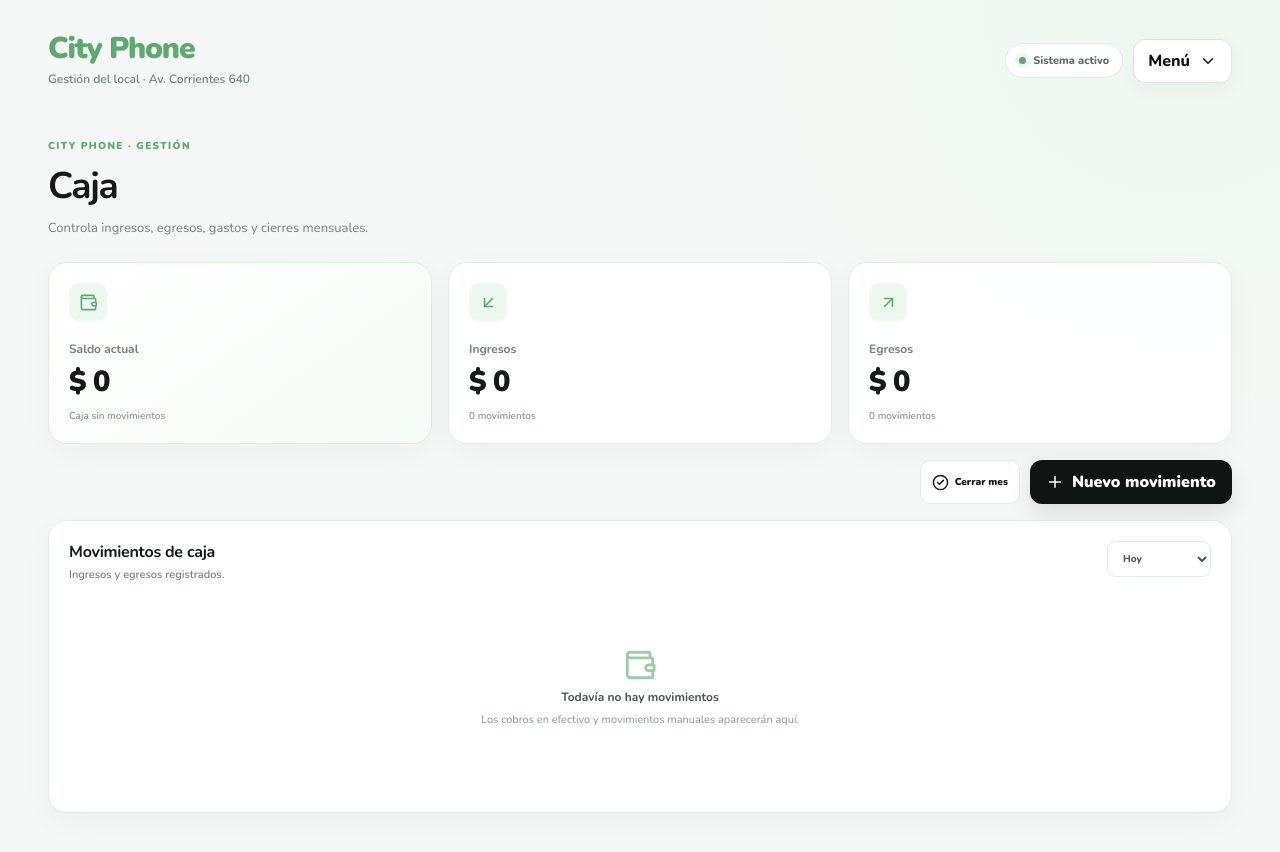
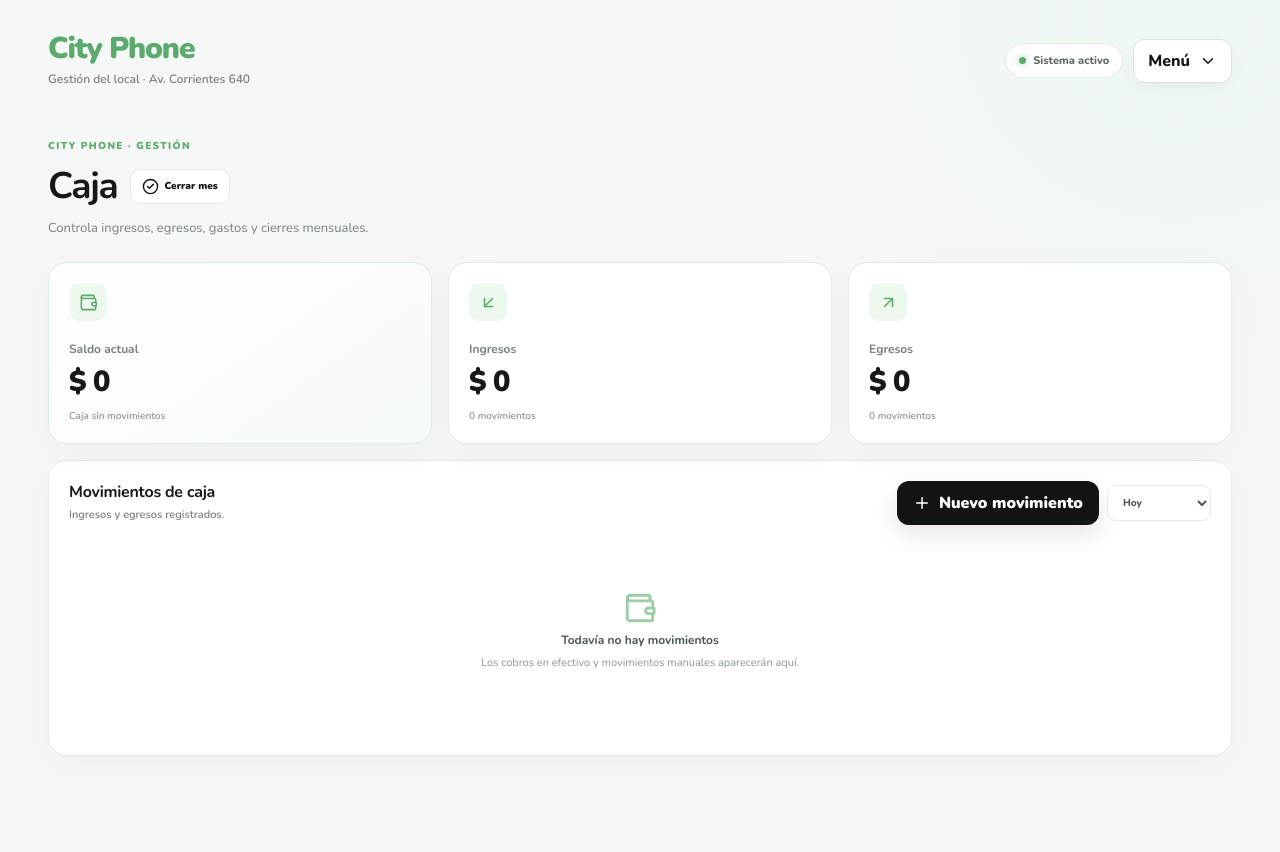
Before and after one commit to MarbellSantana/CityPhone, a Next.js app: page /caja in a window 1280 px wide. Shown: the top 852 px of the page. After the commit the page ends 812 px from the top, so only its background shows below. Built offline with nearby package versions, Linux system fonts and the light colour scheme.

Commit message:
Reposition cash actions in Caja

```diff
--- a/app/caja/page.tsx
+++ b/app/caja/page.tsx
@@ -96,16 +96,16 @@
     setShowClose(false);
   }
 
-  return <AppShell title="Caja" subtitle="Controla ingresos, egresos, gastos y cierres mensuales." active="Caja">
+  return <AppShell
+    title="Caja"
+    subtitle="Controla ingresos, egresos, gastos y cierres mensuales."
+    active="Caja"
+    titleAction={<button className="outline-action" onClick={() => setShowClose(true)}><CheckCircle2 size={17}/> Cerrar mes</button>}
+  >
     <section className="kpis page-kpis">
       <div className="card kpi-card"><div className="kpi-top"><span className="icon-box"><Wallet size={19}/></span></div><div className="kpi-label">Saldo actual</div><div className="kpi-value">{money.format(totals.balance)}</div><div className="kpi-foot">{movements.length ? `${movements.length} movimientos registrados` : "Caja sin movimientos"}</div></div>
       <div className="card kpi-card"><div className="kpi-top"><span className="icon-box"><ArrowDownLeft size={19}/></span></div><div className="kpi-label">Ingresos</div><div className="kpi-value">{money.format(totals.income)}</div><div className="kpi-foot">{movements.filter(m => m.type === "Ingreso").length} movimientos</div></div>
       <div className="card kpi-card"><div className="kpi-top"><span className="icon-box"><ArrowUpRight size={19}/></span></div><div className="kpi-label">Egresos</div><div className="kpi-value">{money.format(totals.expenses)}</div><div className="kpi-foot">{movements.filter(m => m.type === "Egreso").length} movimientos</div></div>
-    </section>
-
-    <section className="section-gap" style={{display:"flex", justifyContent:"flex-end", gap:10, flexWrap:"wrap"}}>
-      <button className="outline-action" onClick={() => setShowClose(true)}><CheckCircle2 size={17}/> Cerrar mes</button>
-      <button className="primary-button" onClick={() => setOpen(true)}><Plus size={18}/> Nuevo movimiento</button>
     </section>
 
     {open && <section className="card workspace-card section-gap">
@@ -122,7 +122,13 @@
     </section>}
 
     <section className="card workspace-card section-gap">
-      <div className="card-heading"><div><h2>Movimientos de caja</h2><p>Ingresos y egresos registrados.</p></div><select className="period-select" value={period} onChange={e => setPeriod(e.target.value)}><option>Hoy</option><option>Esta semana</option><option>Este mes</option></select></div>
+      <div className="card-heading">
+        <div><h2>Movimientos de caja</h2><p>Ingresos y egresos registrados.</p></div>
+        <div style={{display:"flex",gap:8,alignItems:"center",flexWrap:"wrap"}}>
+          <button className="primary-button" onClick={() => setOpen(true)}><Plus size={18}/> Nuevo movimiento</button>
+          <select className="period-select" value={period} onChange={e => setPeriod(e.target.value)}><option>Hoy</option><option>Esta semana</option><option>Este mes</option></select>
+        </div>
+      </div>
       {!hydrated ? <div className="empty-state"><b>Cargando movimientos...</b></div> : filtered.length === 0 ? <div className="empty-state"><Wallet size={34}/><b>Todavía no hay movimientos</b><span>Los cobros en efectivo y movimientos manuales aparecerán aquí.</span></div> : <div className="sales-table">
         <div className="table-head"><span>Fecha</span><span>Concepto</span><span>Tipo</span><span>Método</span><span>Monto</span></div>
         {filtered.map(m => <div className="table-row" key={m.id}><div><b>{new Date(m.createdAt).toLocaleDateString("es-AR")}</b><small>{new Date(m.createdAt).toLocaleTimeString("es-AR",{hour:"2-digit",minute:"2-digit"})} · {m.note || "Sin observación"}</small></div><span>{m.concept}{m.type === "Egreso" && m.category ? <small style={{display:"block"}}>{m.category}</small> : null}</span><span className="method">{m.type}</span><span>{m.method}</span><strong>{m.type === "Egreso" ? "-" : "+"}{money.format(m.amount)}</strong>{m.source !== "sale" && <button className="ghost-button" onClick={() => removeMovement(m.id)} title="Eliminar"><Trash2 size={14}/></button>}</div>)}
```
